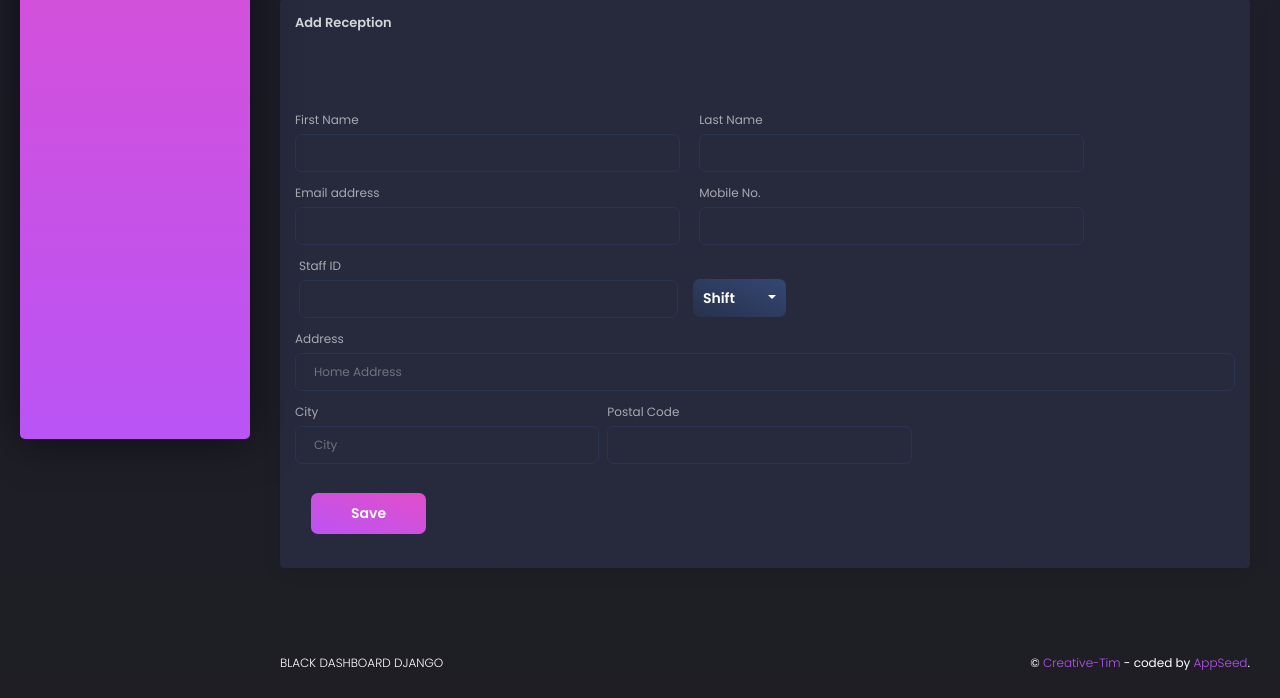
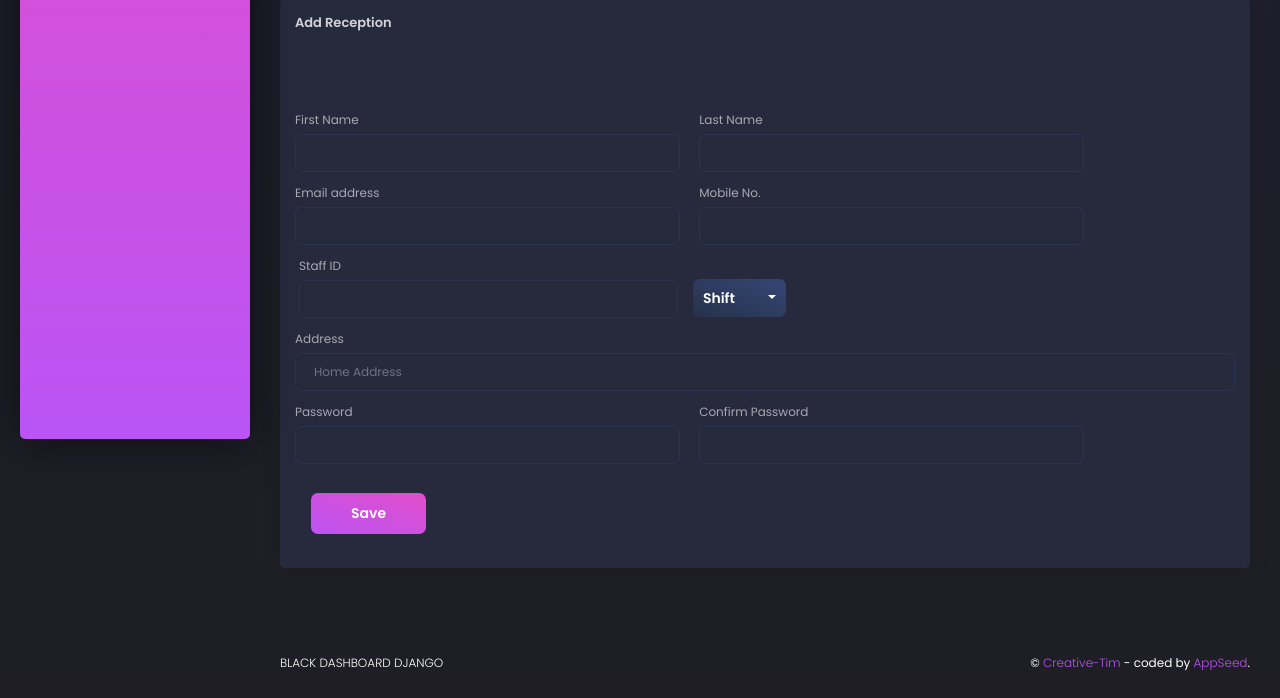
Before and after one commit to sanketmote/UnScriptHackathon, a Django app: a page that uses unscript/templates/addReception.html in a window 1280 px wide. Shown: the part 351-1049 px from the top of the page. Run offline with Django 3.2, Linux system fonts and the light colour scheme; some libraries are stand-ins or nearby versions.

Commit message:
Add Reception Done

```diff
--- a/unscript/templates/addReception.html
+++ b/unscript/templates/addReception.html
@@ -111,24 +111,26 @@
               <div class="col-md-12">
                 <div class="form-group">
                   <label>Address</label>
-                  <input type="text" class="form-control" placeholder="Home Address" >
+                  <input type="text" class="form-control" placeholder="Home Address" name="address">
                 </div>
               </div>
             </div>
             <div class="row">
-              <div class="col-md-4 pr-md-1">
+
+              <div class="col-md-5 pr-md-1">
                 <div class="form-group">
-                  <label>City</label>
-                  <input type="text" class="form-control" placeholder="City" >
+                  <label for="password">Password</label>
+                  <input type="password" class="form-control" name="password">
                 </div>
               </div>
 
-              <div class="col-md-4 pl-md-1">
+              <div class="col-md-5 pr-md-1">
                 <div class="form-group">
-                  <label>Postal Code</label>
-                  <input type="number" class="form-control">
+                  <label for="confPassword">Confirm Password</label>
+                  <input type="password" class="form-control" name="confPassword">
                 </div>
               </div>
+
             </div>
 
             <div class="card-footer">
```
Also changed, not shown: unscript/db.sqlite3.
